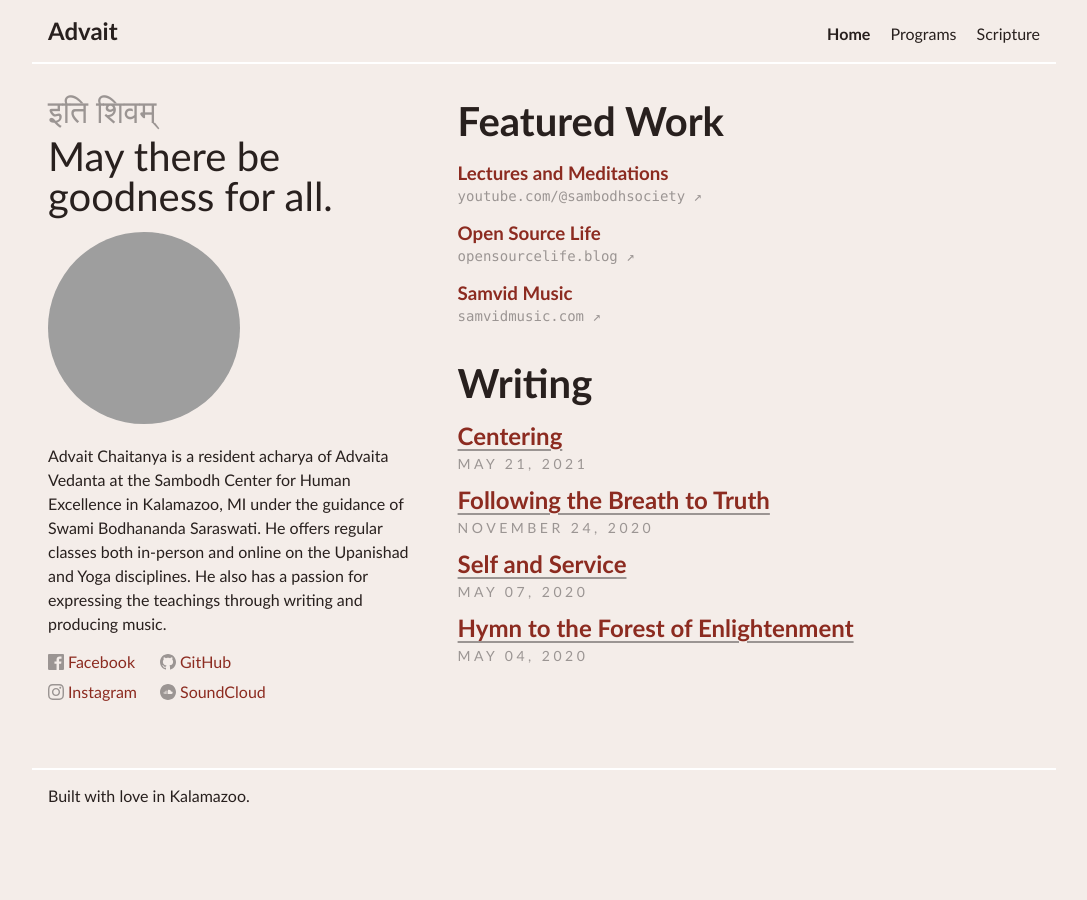
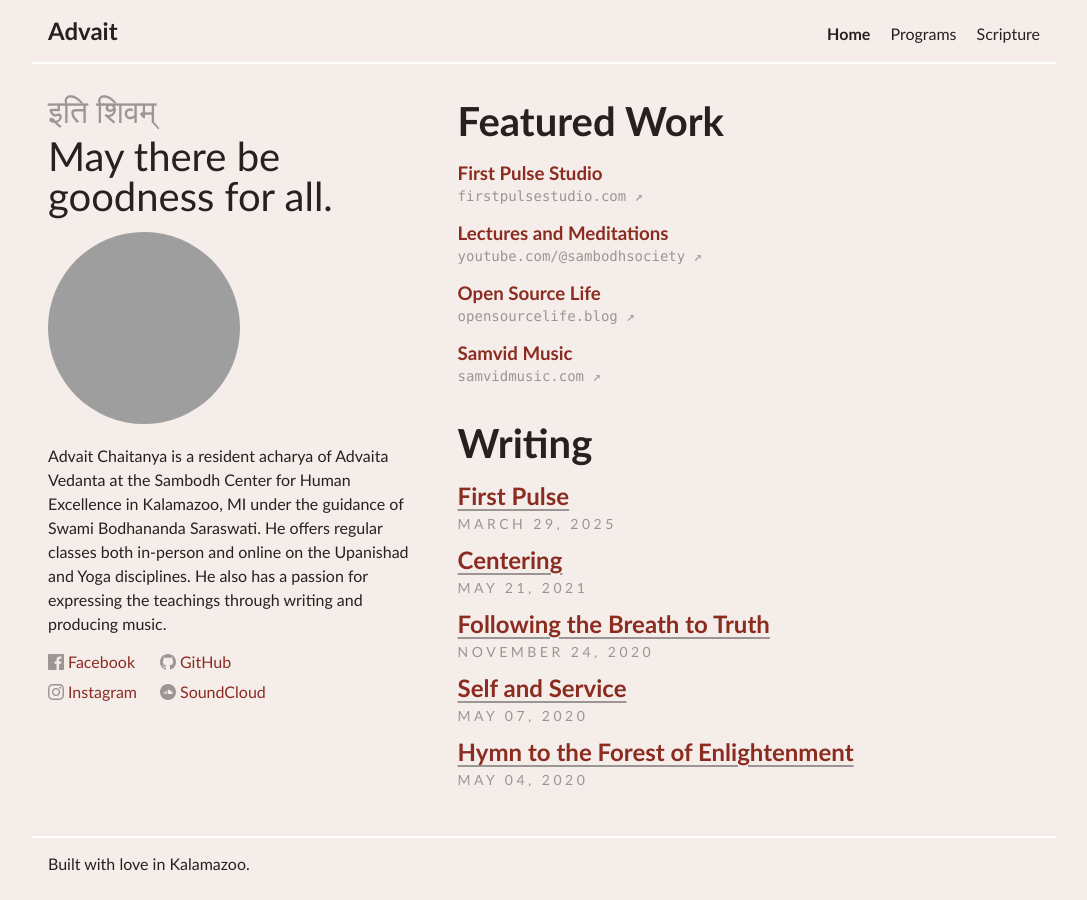
Before and after one commit to joshuawenning/blog, a Jekyll site: the page built from index.html, in a window 1280 px wide. Shown: the whole page, without its empty margins (96-1183 px from the left). Built offline with Jekyll 4.4.1, drawn with Linux system fonts in a browser that asks for light colours; grey boxes are pictures that could not be loaded.

Commit message:
Add First Pulse work

```diff
--- a/index.html
+++ b/index.html
@@ -55,6 +55,15 @@ title: Home
     <h2 class="text-h2 mb-1">Featured Work</h2>
 
     <div class="exposed-link mb-1">
+      <a href="https://firstpulsestudio.com/">
+        <h3>First Pulse Studio</h3>
+        <span class="exposed-link-url text-h6">
+         firstpulsestudio.com &nearr;
+        </span>
+      </a>
+    </div>
+
+    <div class="exposed-link mb-1">
       <a href="https://www.youtube.com/@sambodhsociety">
         <h3>Lectures and Meditations</h3>
         <span class="exposed-link-url text-h6">
```
Also changed, not shown: _posts/2025-03-29-first-pulse.md (added, +13 -0 lines).
